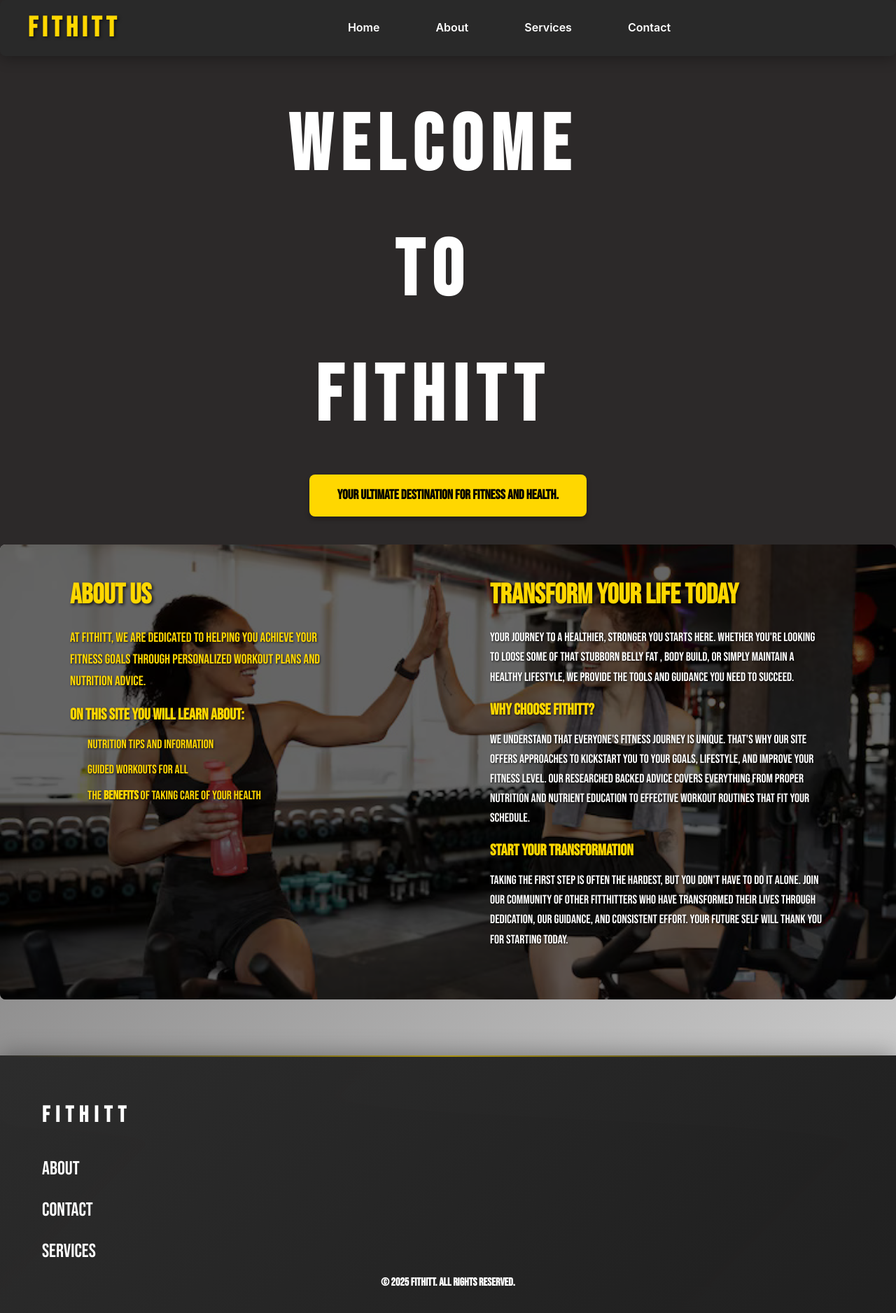
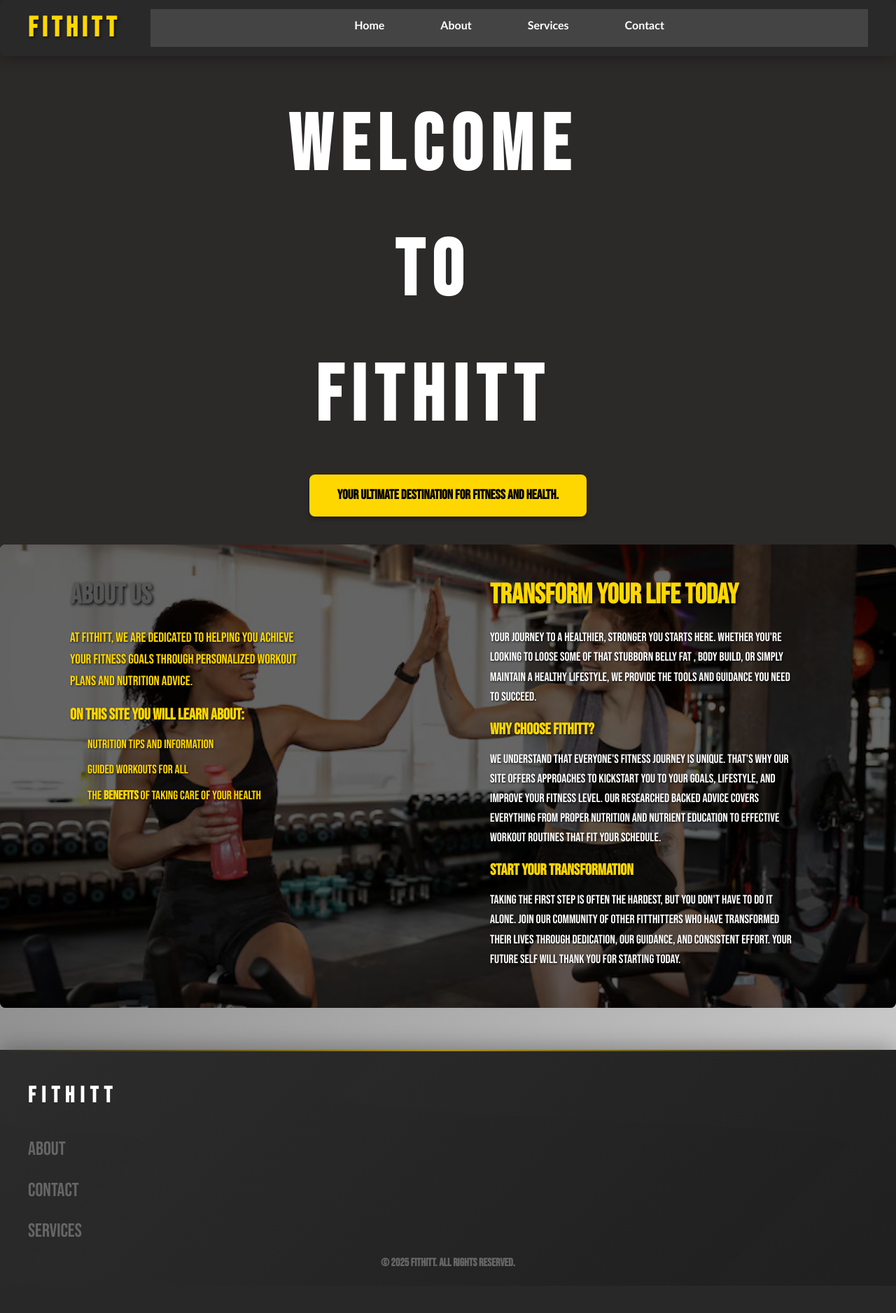
Before and after one commit to tesh0305/FittHitt-HTML-Project, a PHP site: page / in a window 1280 px wide. Shown: the whole page at 70% size. After the commit the page ends 1809 px from the top, so only its background shows below. Run offline with PHP 8.4, Linux system fonts and the light colour scheme.

Commit message:
Update main.css

```diff
--- a/main.css
+++ b/main.css
@@ -1050,3 +1050,146 @@ footer::before {
         font-size: 0.9rem;
     }
 }
+
+/*--------Style.css--------*/
+/* General Page Settings */
+body {
+    background-color: #f5f5f5;
+    color: #222;
+    margin: 0;
+    font-family: "Trebuchet MS", Helvetica, sans-serif;
+}
+
+/* Navigation Bar */
+nav {
+    background: #444;
+    padding: 15px 30px;
+    display: flex;
+    justify-content: space-between;
+    align-items: center;
+    color: #fff;
+}
+
+nav h1 {
+    margin: 0;
+    font-size: 26px;
+    letter-spacing: 1px;
+    color: #ffef99; /* Soft yellow */
+}
+
+nav ul {
+    list-style: none;
+    display: flex;
+    gap: 20px;
+    margin: 0;
+    padding: 0;
+}
+
+nav ul li a {
+    color: #ffef99;
+    text-decoration: none;
+    font-weight: bold;
+    transition: 0.2s;
+}
+
+nav ul li a:hover {
+    opacity: 0.7;
+}
+
+/* Header */
+header {
+    text-align: center;
+    padding: 40px 20px;
+}
+
+header h2 {
+    color: #444;
+    margin-bottom: 10px;
+    font-size: 32px;
+}
+
+header hr {
+    width: 60%;
+    border: 1px solid #ccc;
+}
+
+/* Banner Image */
+.banner {
+    width: 100%;
+    height: 260px;
+    object-fit: cover;
+    border-radius: 0;
+    display: block;
+}
+
+/* Section Titles */
+h3 {
+    width: 90%;
+    max-width: 900px;
+    margin: 40px auto 15px auto;
+    color: #555;
+    font-size: 24px;
+}
+/* Responsive YouTube Video */
+.video-wrapper {
+    position: relative;
+    width: 90%;
+    max-width: 900px;
+    margin: 20px auto;
+    padding-bottom: 56.25%; /* 16:9 aspect ratio */
+    height: 0;
+}
+
+.video-wrapper iframe {
+    position: absolute;
+    top: 0;
+    left: 0;
+    width: 100%;
+    height: 100%;
+    border-radius: 8px;
+}
+
+/* Paragraphs & Lists */
+p, ul, table {
+    width: 90%;
+    max-width: 900px;
+    margin: auto;
+    line-height: 1.6;
+}
+
+ul li {
+    margin-bottom: 8px;
+}
+
+/* Table */
+table {
+    border-collapse: collapse;
+    margin-top: 15px;
+    background: #fff;
+    border-radius: 6px;
+    overflow: hidden;
+}
+
+table th, table td {
+    border: 1px solid #ccc;
+    padding: 12px;
+    text-align: left;
+}
+
+table th {
+    background: #444;
+    color: #ffef99;
+}
+
+/* Footer */
+footer {
+    margin-top: 40px;
+    text-align: center;
+    padding: 20px;
+    color: #666;
+}
+
+footer hr {
+    width: 80%;
+    border: 1px solid #ccc;
+}
```
